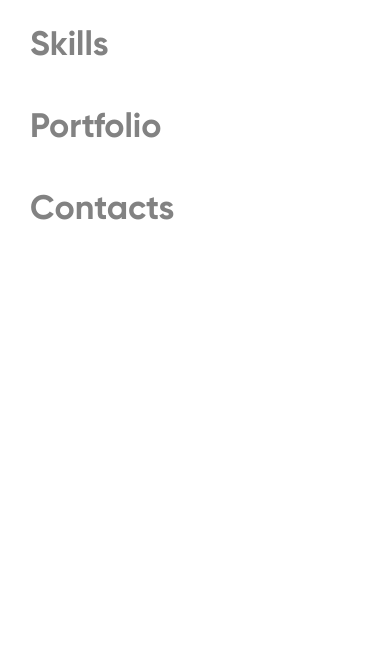
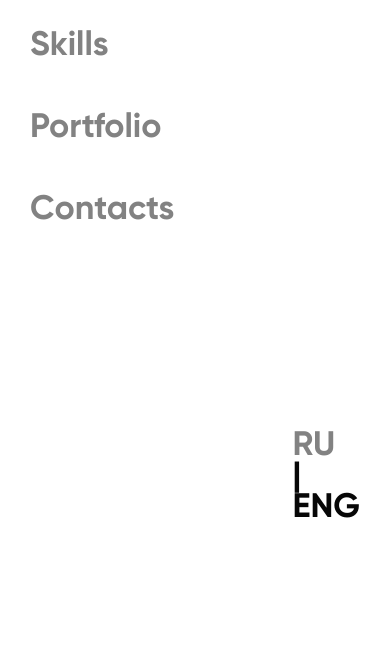
Before and after one commit to AndreyCrimea/bem-tut3, a plain HTML site: page index.html in a window 390 px wide. Both pictures are taken after a click on the element 343 px from the left and 124 px from the top of the page. Shown: the part 186-844 px from the top of the page. Drawn offline with Linux system fonts and the light colour scheme.

Commit message:
добавил выбор языка в адаптиве в меню

```diff
--- a/index.html
+++ b/index.html
@@ -24,6 +24,12 @@
               src="img/mobile/svg/cross.svg"
               alt=""
             />
+
+            <div class="portrait__language-mobile">
+              <a href="" class="lang__link">RU</a>
+              <div class="separator__link">|</div>
+              <a href="" class="lang__link lang__link--active">ENG</a>
+            </div>
           </div>
           <div class="header__line"></div>
         </div>
--- a/styles/mobile.css
+++ b/styles/mobile.css
@@ -139,10 +139,17 @@
   }
 
   .header__show > .header__button-cross {
-    display: block;
+    display: flex;
+    flex-flow: column;
+    justify-content: space-between;
+    height: 80vh;
   }
 
   .scroll__lock {
     overflow: hidden;
   }
+
+  .portrait__language-mobile > * {
+    writing-mode: sideways-rl;
+  }
 }
```
